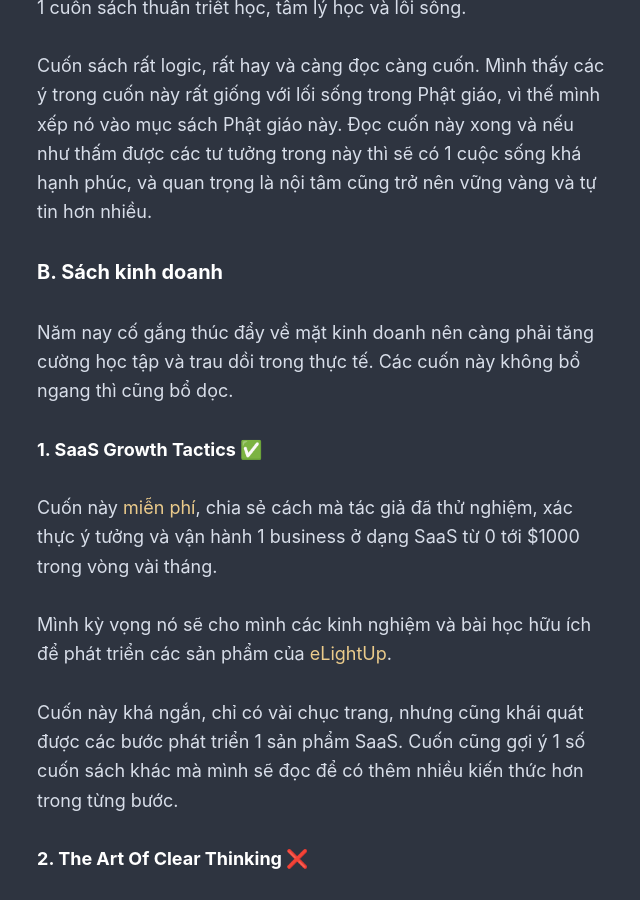
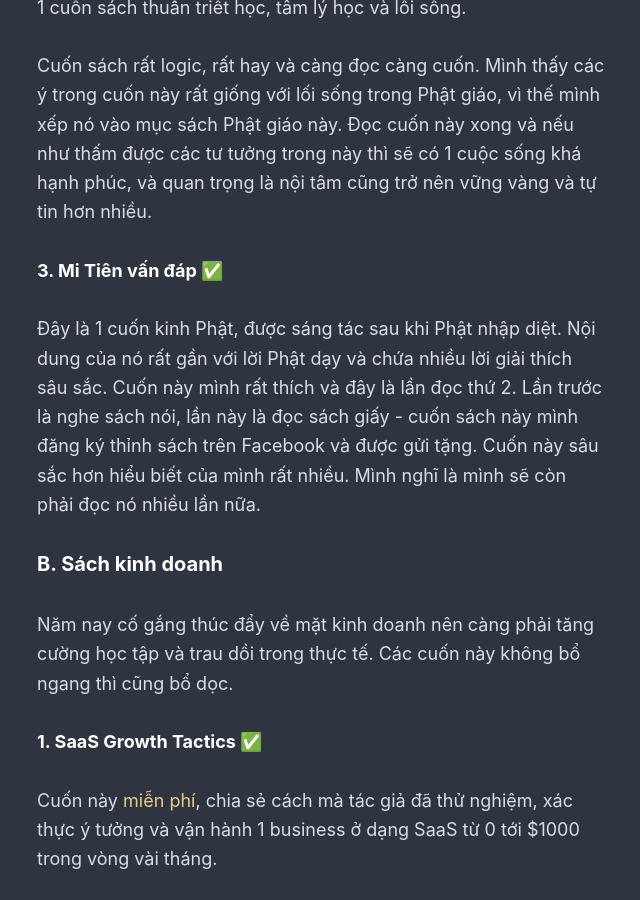
Before and after one commit to rilwis/hontap.info, a Jekyll site: the page built from _posts/2020-01-10-sach-da-doc-2020.md, in a window 1280 px wide and 900 px high, scrolled down 1322 px. Shown: the whole window, without its empty margins (319-959 px from the left). Built offline with Jekyll 4.4.1, drawn with Linux system fonts in a browser that asks for light colours; our own code applies the rules of GitHub Pages for plain Markdown files.

Commit message:
Update 2020-01-10-sach-da-doc-2020.md

```diff
--- a/_posts/2020-01-10-sach-da-doc-2020.md
+++ b/_posts/2020-01-10-sach-da-doc-2020.md
@@ -25,6 +25,10 @@ Update: Mình đã nghe xong cuốn này qua audio (từ trang [Diệu Pháp Âm
 Cuốn này của 1 bạn cùng công ty cho mượn. Đọc tiêu đề và trình bày bìa thì có cảm giác là 1 cuốn self-help. Nhưng thực ra nó lại là 1 cuốn sách thuần triết học, tâm lý học và lối sống.
 
 Cuốn sách rất logic, rất hay và càng đọc càng cuốn. Mình thấy các ý trong cuốn này rất giống với lối sống trong Phật giáo, vì thế mình xếp nó vào mục sách Phật giáo này. Đọc cuốn này xong và nếu như thấm được các tư tưởng trong này thì sẽ có 1 cuộc sống khá hạnh phúc, và quan trọng là nội tâm cũng trở nên vững vàng và tự tin hơn nhiều.
+
+### 3. Mi Tiên vấn đáp ✅
+
+Đây là 1 cuốn kinh Phật, được sáng tác sau khi Phật nhập diệt. Nội dung của nó rất gần với lời Phật dạy và chứa nhiều lời giải thích sâu sắc. Cuốn này mình rất thích và đây là lần đọc thứ 2. Lần trước là nghe sách nói, lần này là đọc sách giấy - cuốn sách này mình đăng ký thỉnh sách trên Facebook và được gửi tặng. Cuốn này sâu sắc hơn hiểu biết của mình rất nhiều. Mình nghĩ là mình sẽ còn phải đọc nó nhiều lần nữa.
 
 ## B. Sách kinh doanh
 
```
